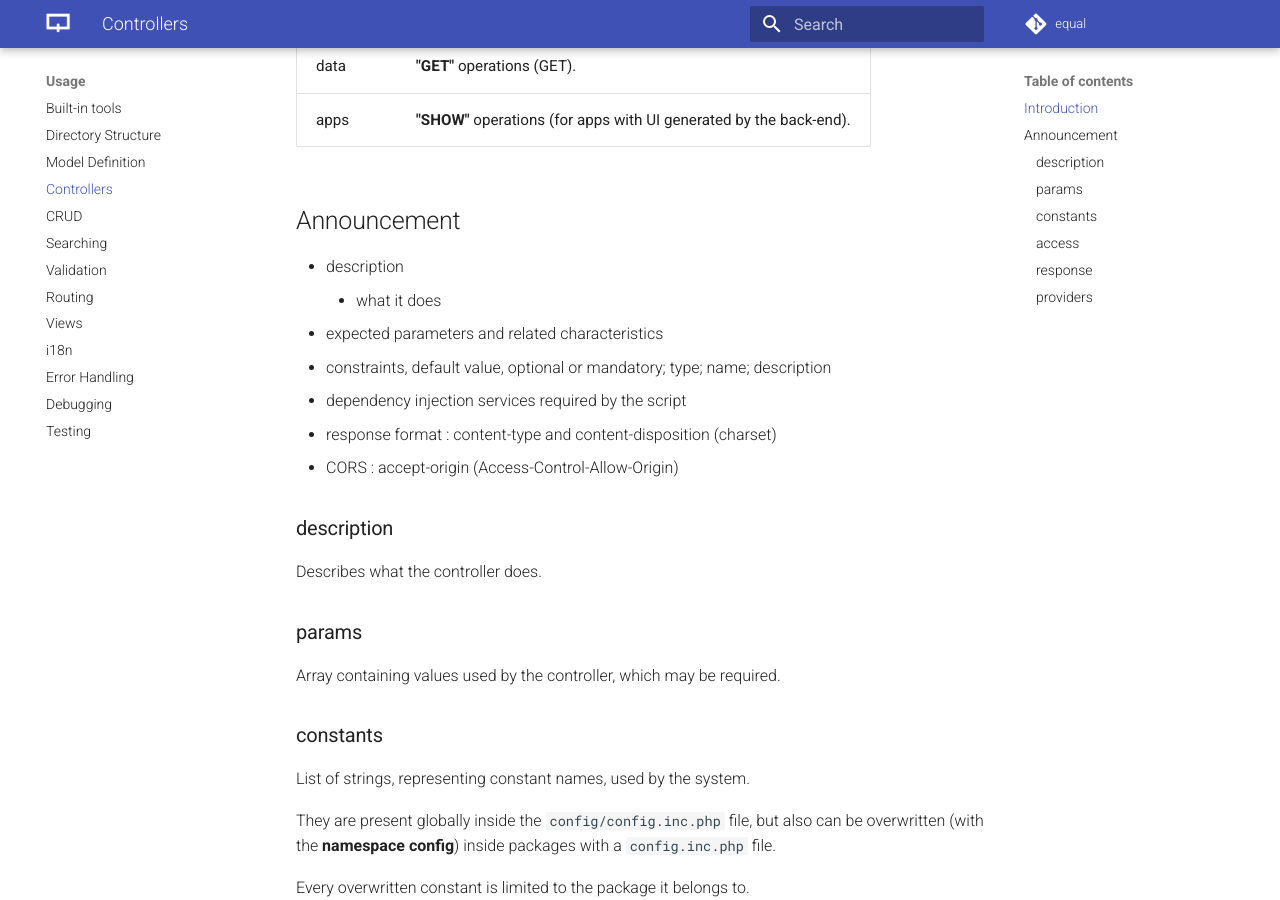
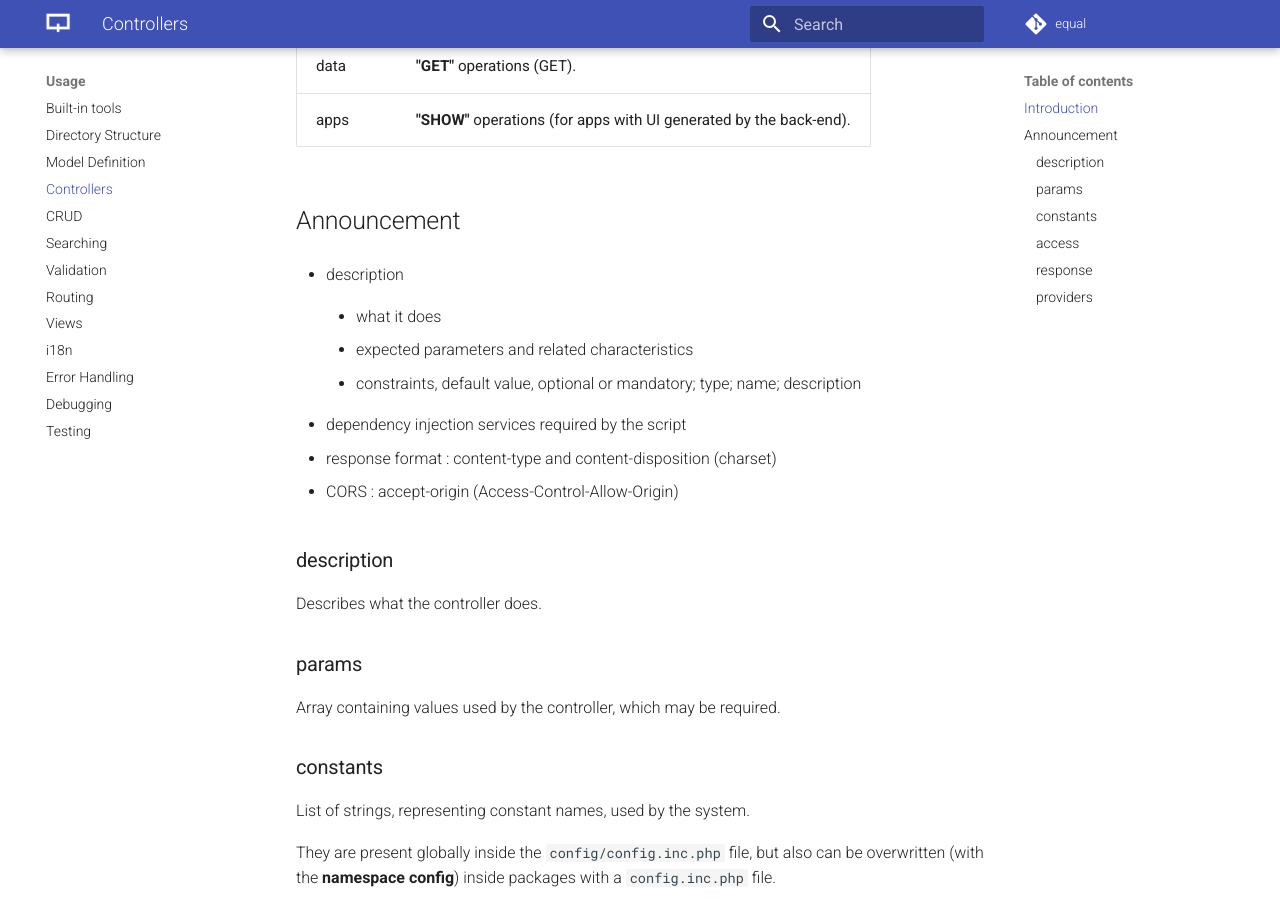
Before and after one commit to equalframework/equal-doc, an MkDocs documentation site: the page built from docs/usage/controllers.md, in a window 1280 px wide and 900 px high, scrolled down 543 px. Built offline with MkDocs 1.6.1 and Material for MkDocs 9.7.7, drawn with Linux system fonts in a browser that asks for light colours; comment, search, counter and statistics services are not loaded.

Commit message:
added docs

```diff
--- a/docs/usage/controllers.md
+++ b/docs/usage/controllers.md
@@ -21,11 +21,16 @@ They are separated because they can achieve different kinds of operation/action'
 ## Announcement
 
 - description
-	-  what it does
-  -  expected parameters and related characteristics
-  -  constraints, default value, optional or mandatory; type; name; description
+	* what it does
+
+	* expected parameters and related characteristics
+
+	* constraints, default value, optional or mandatory; type; name; description
+
 - dependency injection services required by the script
+
 - response format : content-type and content-disposition (charset)
+
 - CORS : accept-origin (Access-Control-Allow-Origin)
 
 ### description
```
Also changed, not shown: docs/howtos-and-examples/rest-api.md (+3 -3 lines).
